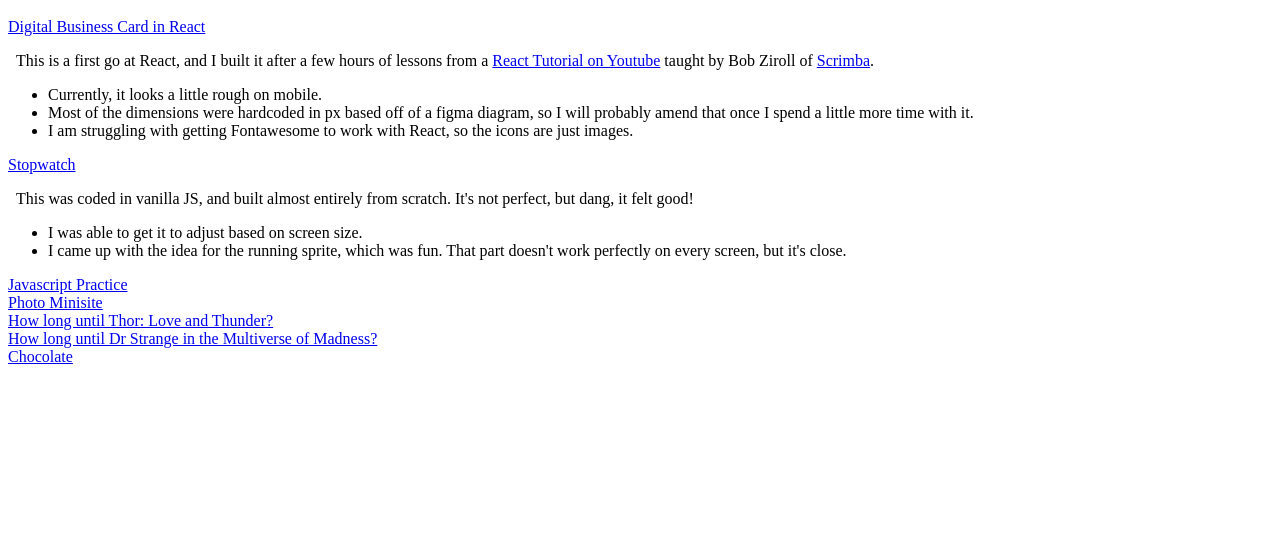
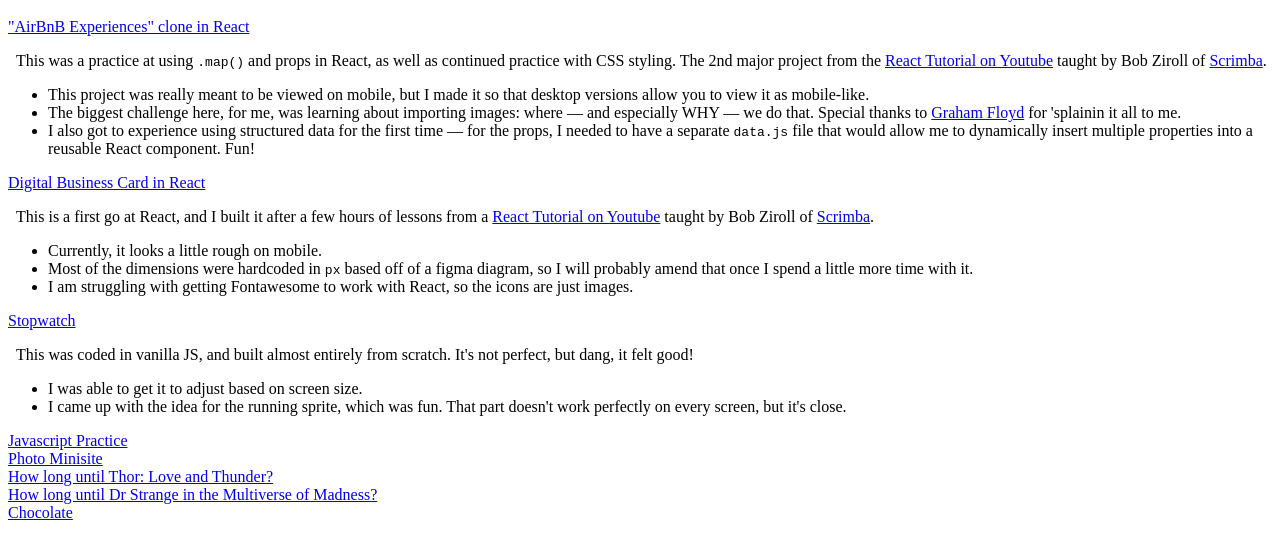
Before and after one commit to zdimond/zdimond.github.io, a plain HTML site: page index.html in a window 1280 px wide. Shown: the part 48-604 px from the top of the page. Drawn offline with Linux system fonts and the light colour scheme.

Commit message:
Added Airbnb clone to homepage

```diff
--- a/index.html
+++ b/index.html
@@ -9,11 +9,18 @@
 </head>
 <body>
     <h1>Z A C H  D I M O N D  D O T  C O M</h1>
+    <a href="https://zachdimond.com/airbnb-experiences-clone/">"AirBnB Experiences" clone in React</a><br>
+    <p>This was a practice at using <code>.map()</code> and props in React, as well as continued practice with CSS styling. The 2nd major project from the <a href="https://www.youtube.com/watch?v=bMknfKXIFA8">React Tutorial on Youtube</a> taught by Bob Ziroll of <a href="https://scrimba.com">Scrimba</a>.</p>
+    <ul>
+        <li>This project was really meant to be viewed on mobile, but I made it so that desktop versions allow you to view it as mobile-like.</li>
+        <li>The biggest challenge here, for me, was learning about importing images: where — and especially WHY — we do that. Special thanks to <a href="https://github.com/gfloyd" target="_blank">Graham Floyd</a> for 'splainin it all to me.</li>
+        <li>I also got to experience using structured data for the first time — for the props, I needed to have a separate <code>data.js</code> file that would allow me to dynamically insert multiple properties into a reusable React component. Fun!</li>
+    </ul>
     <a href="https://zachdimond.com/react-digital-business-card/">Digital Business Card in React</a><br>
     <p>This is a first go at React, and I built it after a few hours of lessons from a <a href="https://www.youtube.com/watch?v=bMknfKXIFA8">React Tutorial on Youtube</a> taught by Bob Ziroll of <a href="https://scrimba.com">Scrimba</a>.</p>
     <ul>
         <li>Currently, it looks a little rough on mobile.</li>
-        <li>Most of the dimensions were hardcoded in px based off of a figma diagram, so I will probably amend that once I spend a little more time with it.</li>
+        <li>Most of the dimensions were hardcoded in <code>px</code> based off of a figma diagram, so I will probably amend that once I spend a little more time with it.</li>
         <li>I am struggling with getting Fontawesome to work with React, so the icons are just images.</li>
     </ul>
     <a href="/stopwatch/">Stopwatch</a><br>
```
